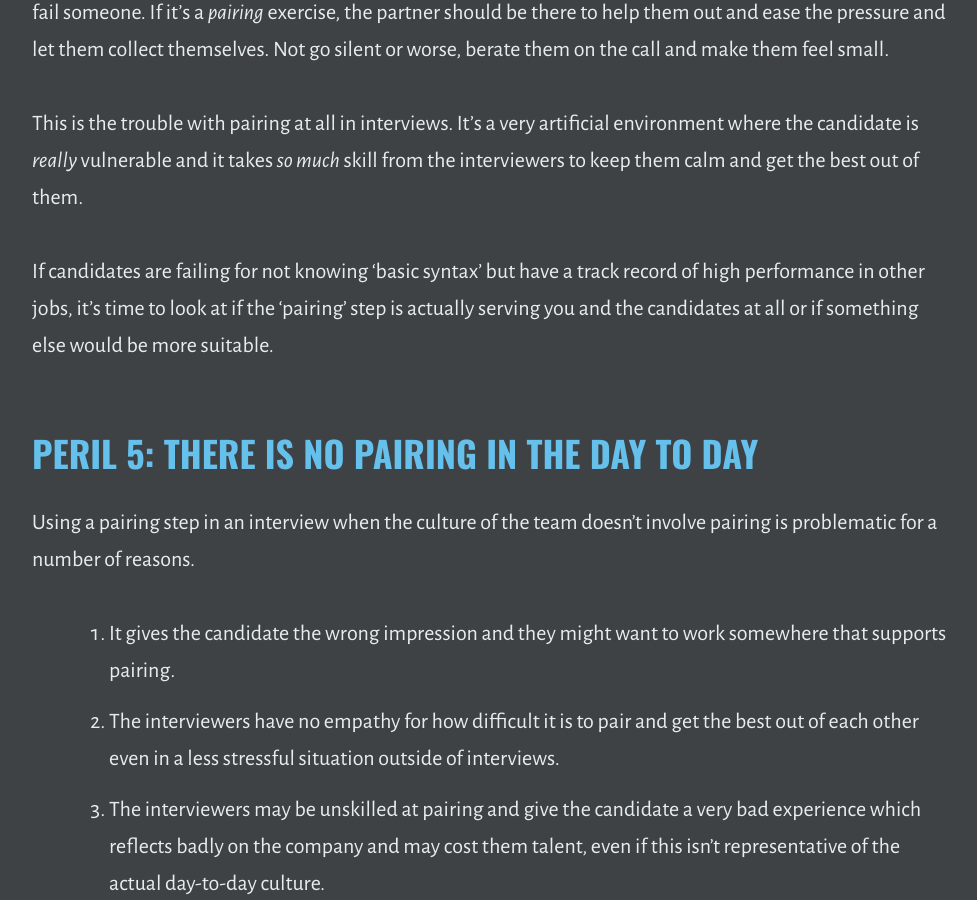
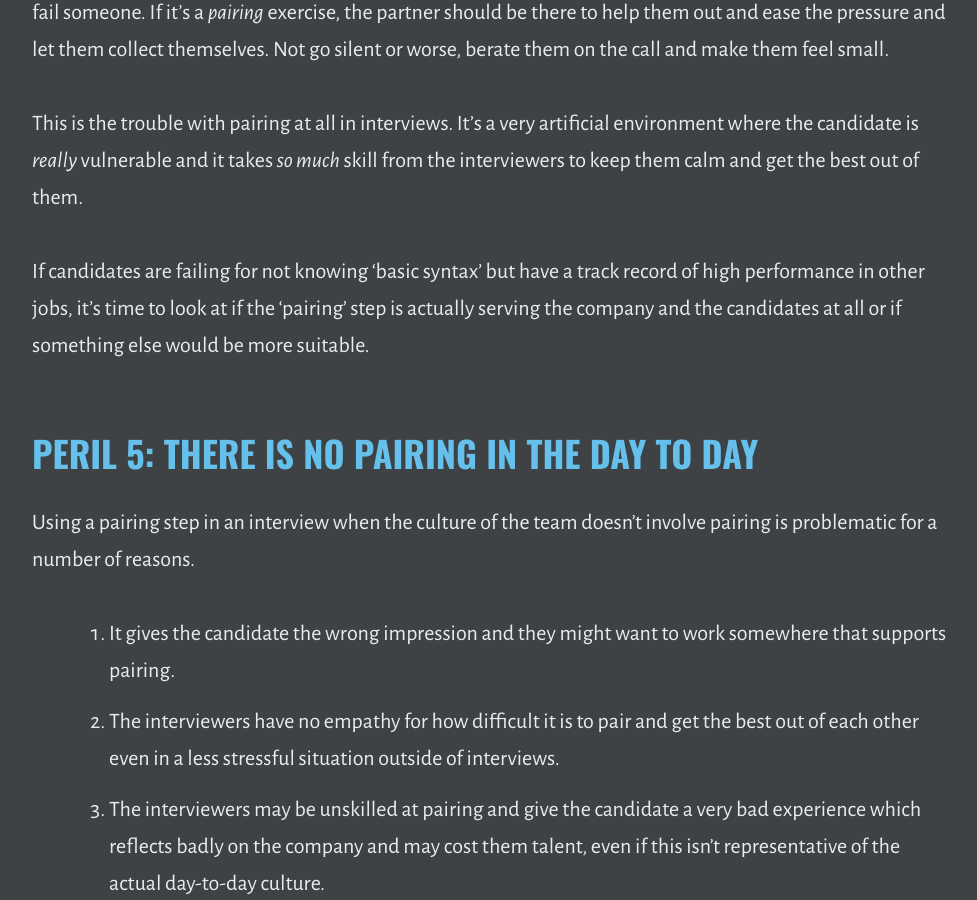
Before and after one commit to outragedpinkracoon/outragedpinkracoon.github.io, a Jekyll site: the page built from _posts/2021-05-13-the-perils-of-pairing-in-interviews.md, in a window 1280 px wide and 900 px high, scrolled down 3598 px. Shown: the whole window, without its empty margins (149-1126 px from the left). Built offline with Jekyll 4.4.1, drawn with Linux system fonts in a browser that asks for light colours.

Commit message:
Removes ref to you

```diff
--- a/_posts/2021-05-13-the-perils-of-pairing-in-interviews.md
+++ b/_posts/2021-05-13-the-perils-of-pairing-in-interviews.md
@@ -50,7 +50,7 @@ The number of amazing engineers that fail interviews because in the heat of the
 
 This is the trouble with pairing at all in interviews. It's a very artificial environment where the candidate is _really_ vulnerable and it takes _so much_ skill from the interviewers to keep them calm and get the best out of them.
 
-If candidates are failing for not knowing 'basic syntax' but have a track record of high performance in other jobs, it's time to look at if the 'pairing' step is actually serving you and the candidates at all or if something else would be more suitable.
+If candidates are failing for not knowing 'basic syntax' but have a track record of high performance in other jobs, it's time to look at if the 'pairing' step is actually serving the company and the candidates at all or if something else would be more suitable.
 
 ## Peril 5: There Is No Pairing In The Day to Day
 Using a pairing step in an interview when the culture of the team doesn't involve pairing is problematic for a number of reasons.
```
Also changed, not shown: other parts of _posts/2021-05-13-the-perils-of-pairing-in-interviews.md (+1 -1 lines).
